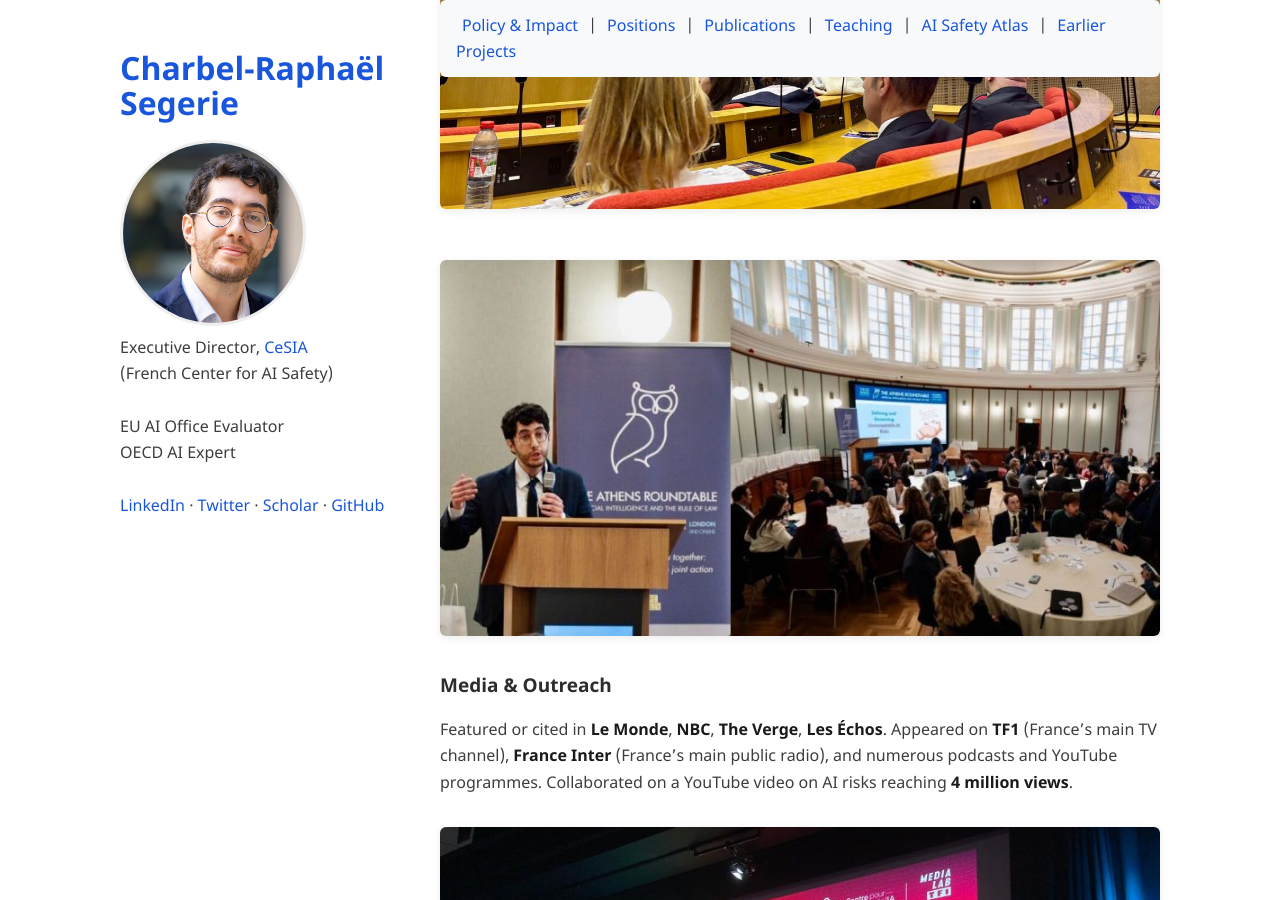
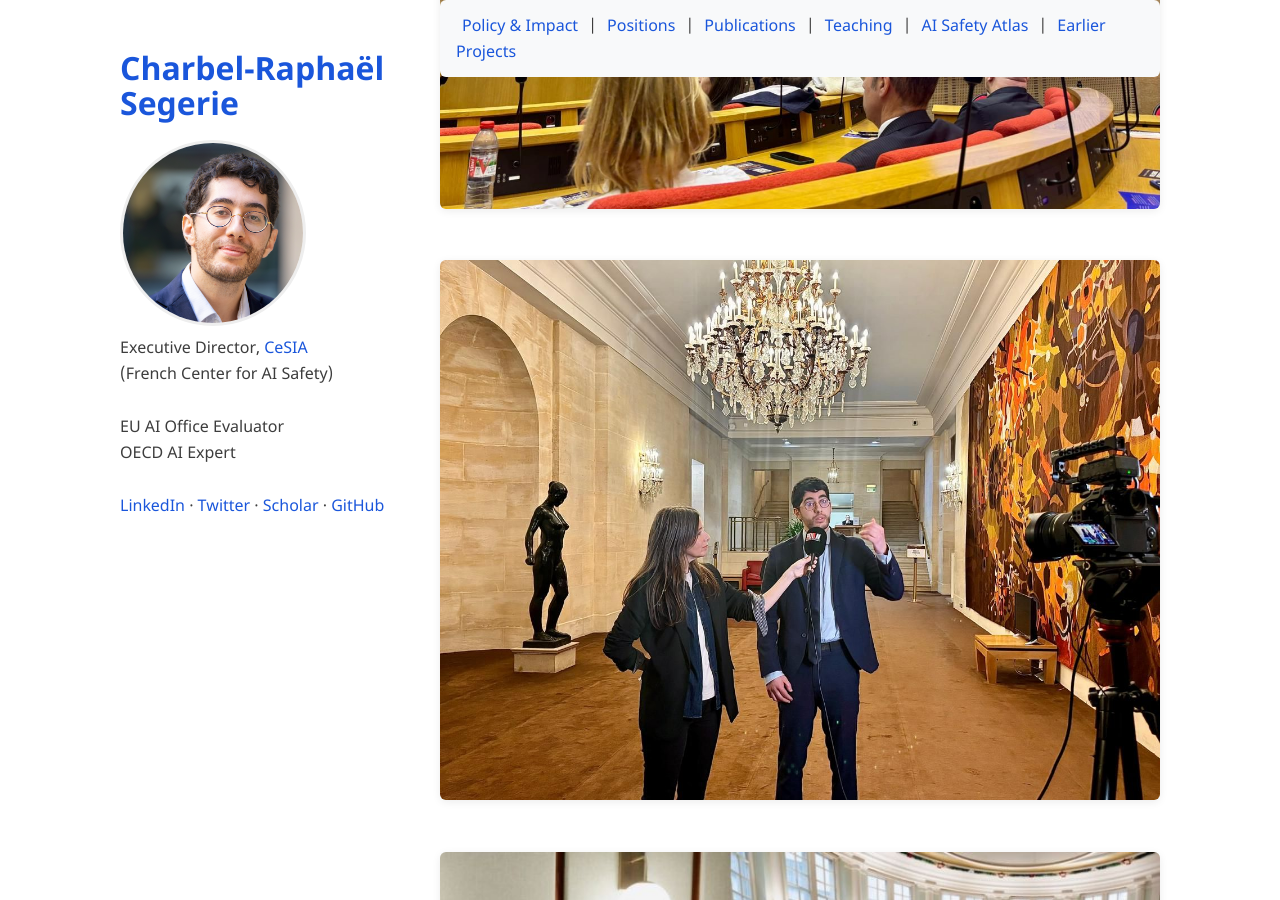
Before and after one commit to crsegerie/crsegerie.github.io, a Jekyll site: the page built from index.md, in a window 1280 px wide and 900 px high, scrolled down 3982 px. Built offline with Jekyll 4.4.1, drawn with Linux system fonts in a browser that asks for light colours; our own code applies the rules of GitHub Pages for plain Markdown files.

Commit message:
Add Senate prestige and parrot photos to gallery
Co-Authored-By: Claude Opus 4.6 <noreply@anthropic.com>

```diff
--- a/index.md
+++ b/index.md
@@ -51,6 +51,8 @@ Appointed **official evaluator** for the EU AI Office's Code of Practice for Gen
 - Published on the **OECD AI Policy Observatory** with Stuart Russell on global AI red lines
 
 ![Presenting on AI safety at the French Senate](gallery/senate-speaker.jpeg)
+
+![Palais du Luxembourg — French Senate](gallery/Senate-prestige.jpeg)
 
 ![Athens Roundtable on AI and Law](gallery/Charbel%20TFS.jpeg)
 
```
Also changed, not shown: other parts of index.md (+2 -0 lines).
